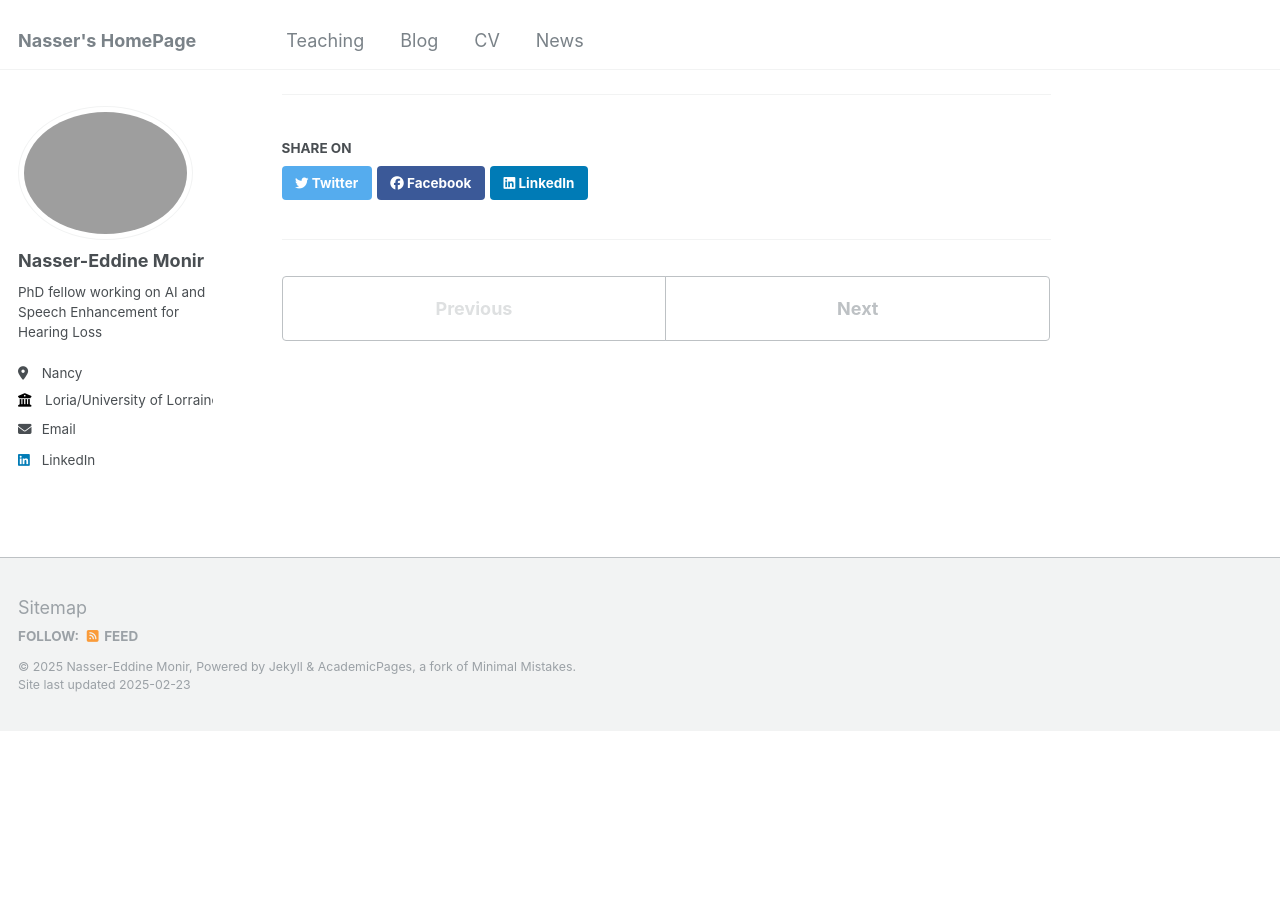
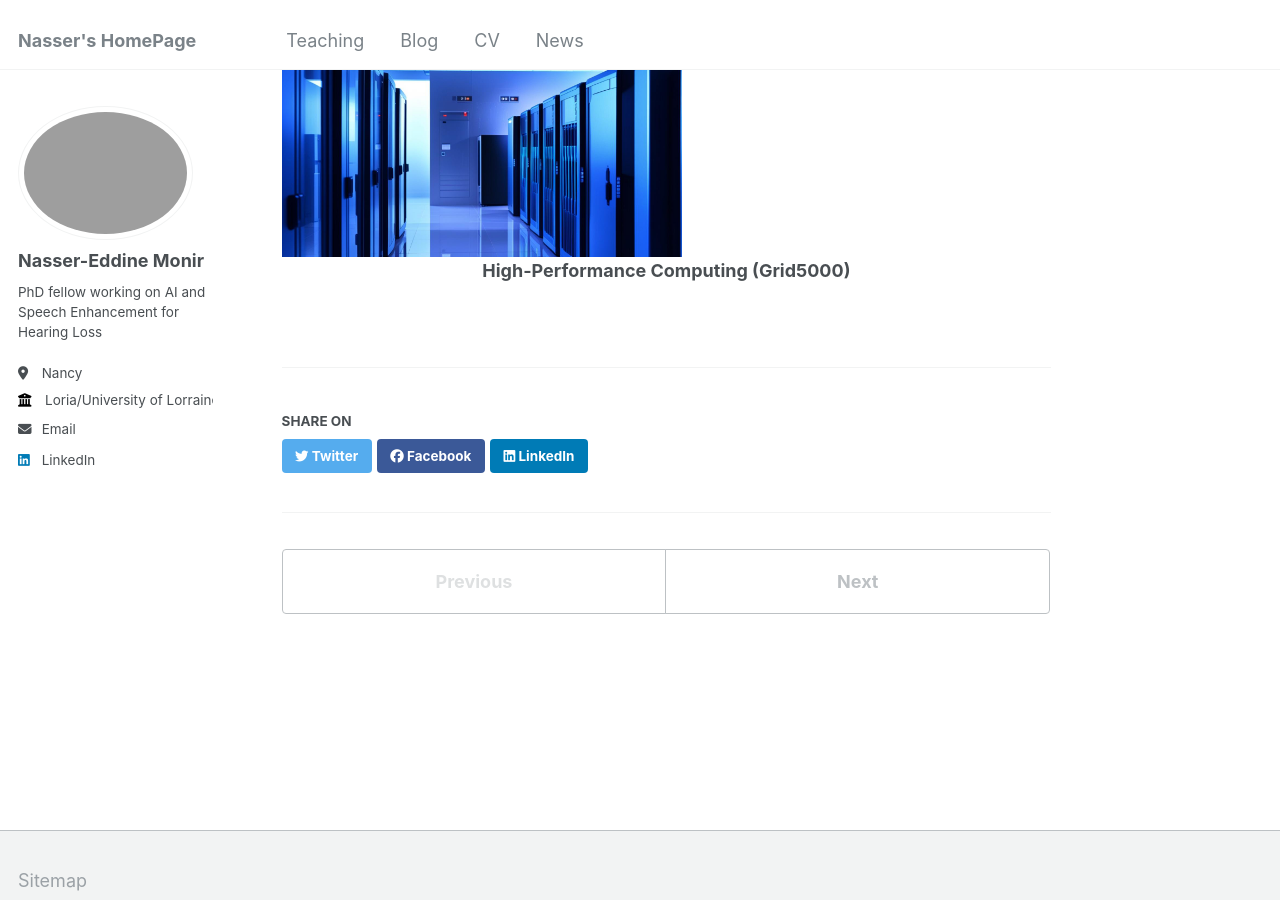
Before and after one commit to Nasseredd/nasseredd.github.io, a Jekyll site: the page built from _blog/index.md, in a window 1280 px wide and 900 px high, scrolled down 947 px. Built offline with Jekyll 4.4.1, drawn with Linux system fonts in a browser that asks for light colours; before the commit the page ends 1678 px from its top, so only the background shows below that.

Commit message:
added a new section hpc

```diff
--- a/_blog/index.md
+++ b/_blog/index.md
@@ -44,6 +44,17 @@
   </a>
 </div>
 
+<div style="display: flex; flex-wrap: wrap; gap: 20px;">
+  <a href="" style="text-decoration: none; color: inherit; flex: 1;">
+    <div style="text-align: center;" class="hover-section">
+      <img src="{{ site.baseurl }}/files/blog/hpc-grid5k.jpg" width="400px" height="300px" >
+      <p style="margin: 0px 0px 20px 0px; display: block;"><strong>High-Performance Computing (Grid5000)</strong></p>
+    </div>
+  </a>
+
+
+</div>
+
 <style>
   .hover-section {
     transition: box-shadow 0.3s ease;
```
Also changed, not shown: files/blog/hpc-grid5k.jpg (added).
